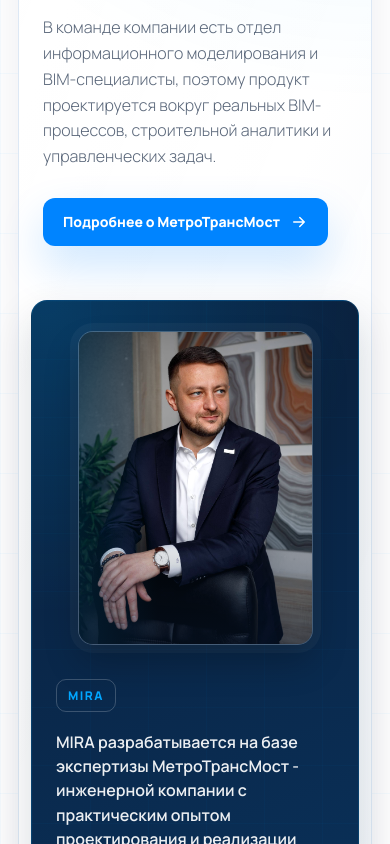
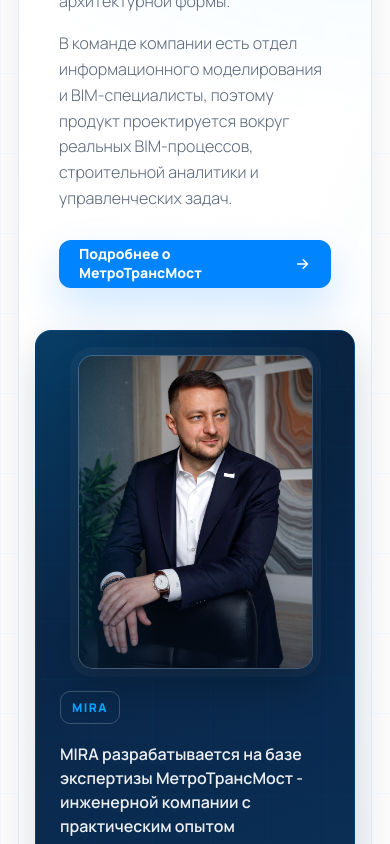
Before and after one commit to miradev585/mira, a React (Vite) app: page / in a window 390 px wide. Shown: the part 3527-4371 px from the top of the page. Built offline with nearby package versions, Linux system fonts and the light colour scheme.

Commit message:
Contain MetroTransMost quote card

```diff
--- a/src/styles.css
+++ b/src/styles.css
@@ -662,6 +662,8 @@
   grid-template-columns: minmax(0, 0.92fr) minmax(470px, 1fr);
   gap: 18px;
   align-items: stretch;
+  overflow: hidden;
+  padding: 16px;
   border: 1px solid rgba(220, 232, 245, 0.96);
   border-radius: 18px;
   background:
@@ -678,7 +680,7 @@
 }
 
 .mtmostCopy {
-  padding: clamp(28px, 3.5vw, 42px);
+  padding: clamp(22px, 3vw, 36px);
 }
 
 .mtmostCopy h2 {
@@ -739,7 +741,7 @@
   align-items: center;
   gap: clamp(20px, 2.3vw, 30px);
   min-height: 100%;
-  margin: 16px;
+  margin: 0;
   padding: clamp(22px, 2.8vw, 32px);
   overflow: hidden;
   border: 1px solid rgba(0, 166, 255, 0.16);
@@ -1369,7 +1371,7 @@
   .mtmostQuote {
     grid-template-columns: 1fr;
     gap: 22px;
-    margin: 12px;
+    margin: 0;
   }
 
   .quotePortrait {
```
